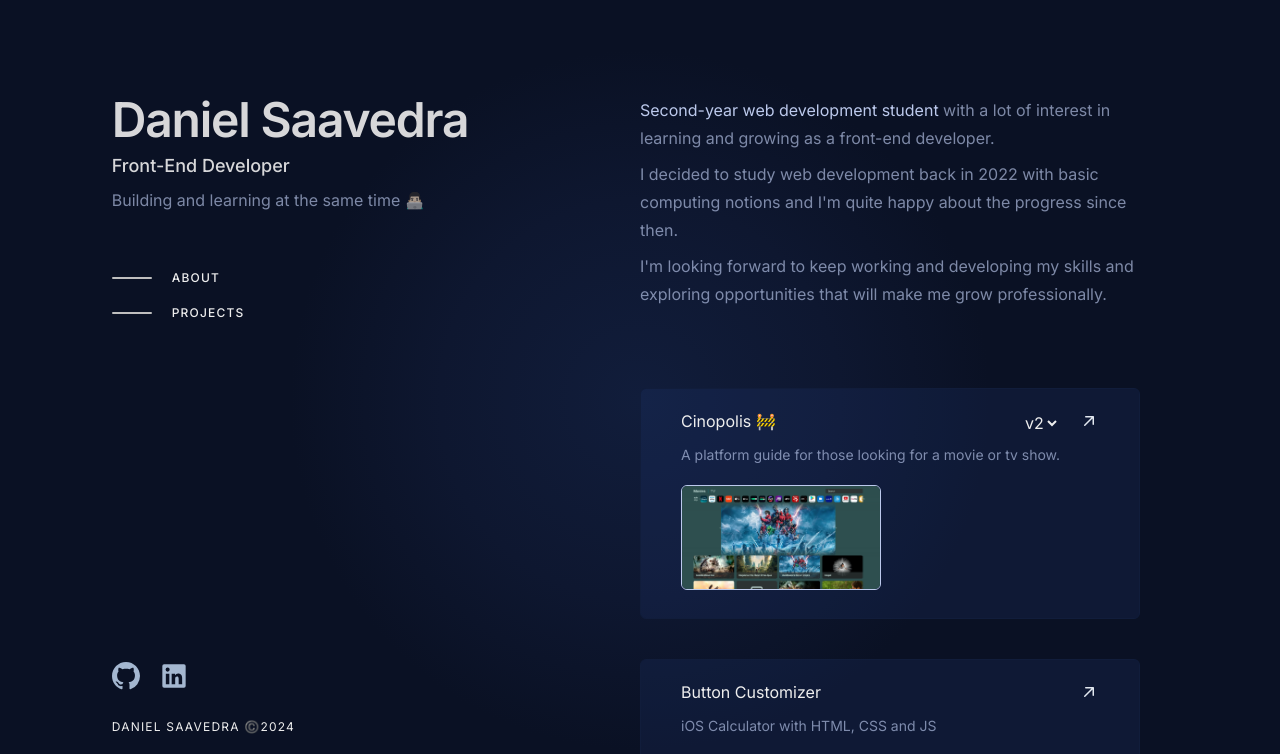
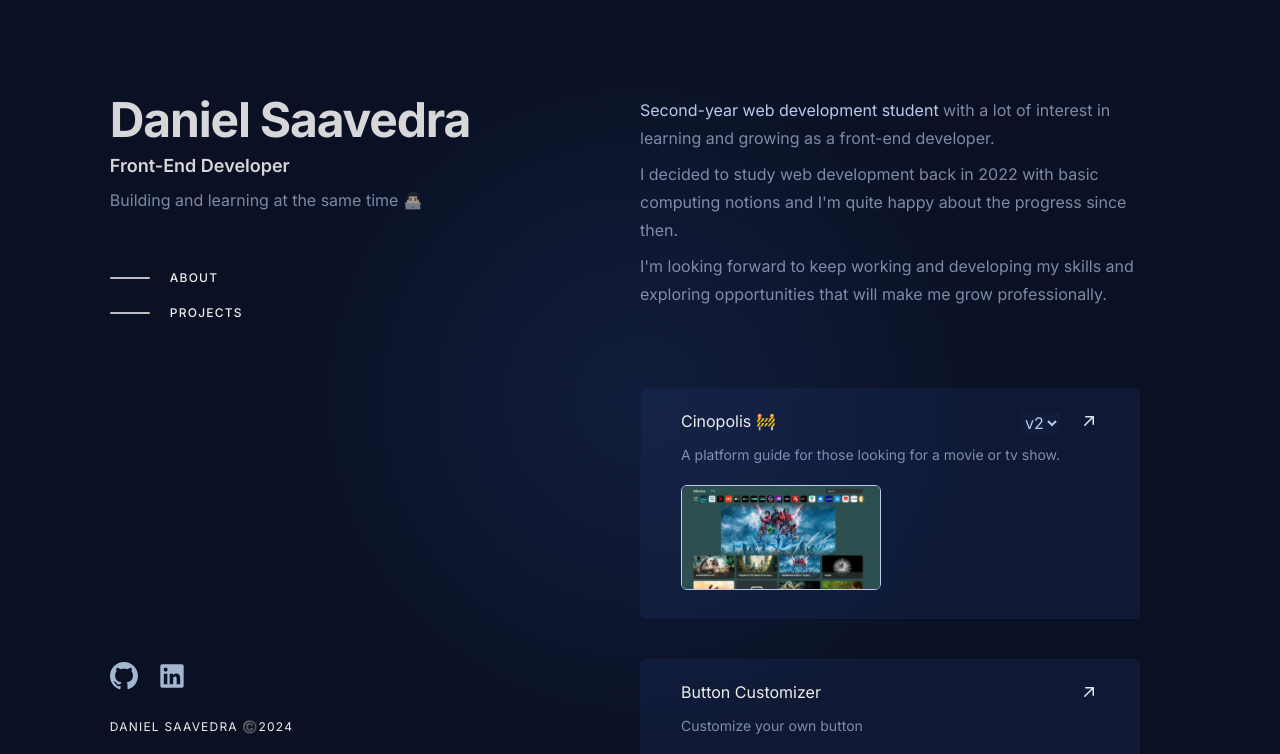
Before and after one commit to kiudev/portfolio-2024, a Next.js app: page / in a window 1280 px wide. Shown: the top 754 px of the page. Built offline with nearby package versions, Linux system fonts and the light colour scheme; no server answers.

Commit message:
change project description

```diff
--- a/src/pages/index.tsx
+++ b/src/pages/index.tsx
@@ -71,11 +71,11 @@ export default function Home() {
 
          <div className="block lg:flex lg:justify-center p-6 md:p-10 lg:p-14">
             <header className="mt-10 lg:fixed lg:-ml-[700px] lg:h-[80vh]">
-               <h1 className="text-4xl md:text-5xl font-semibold tracking-tight opacity-90">
+               <h1 className="text-4xl md:text-5xl font-bold tracking-tight opacity-90">
                   Daniel Saavedra
                </h1>
 
-               <h3 className="text-lg mt-2 opacity-90 lg:font-medium">
+               <h3 className="text-lg mt-2 opacity-90 font-semibold">
                   Front-End Developer
                </h3>
 
@@ -130,12 +130,12 @@ export default function Home() {
                   </h3>
 
                   <select
-                     className="absolute top-86 right-28 lg:right-20 mt-6 bg-transparent"
+                     className="absolute top-86 right-28 lg:right-20 mt-6 bg-blue-500 text-blue-100"
                      name="version"
                      onChange={(event: any) => setVersion(event.target.value)}
                   >
-                     <option className="bg-transparent text-blue-500" value="v1">v1</option>
-                     <option className="bg-transparent text-blue-500" value="v2" selected>
+                     <option className="bg-transparent text-blue-100" value="v1">v1</option>
+                     <option className="bg-transparent text-blue-100" value="v2" selected>
                         v2
                      </option>
                   </select>
@@ -160,14 +160,16 @@ export default function Home() {
                      name="Button Customizer"
                      image="/button-customizer.png"
                      homepage="https://customize-button.vercel.app"
-                     description="iOS Calculator with HTML, CSS and JS"
+                     description="Customize your own button"
                   />
+
                   <ProjectsSection
                      name="iOS Calculator"
                      image="/ios-calculator.png"
                      homepage="https://calculator-kiudev.vercel.app"
-                     description="Customize your own button"
+                     description="iOS Calculator with HTML, CSS and JS"
                   />
+
                   <ProjectsSection
                      name="Weather App"
                      image="/weather-app.png"
```
